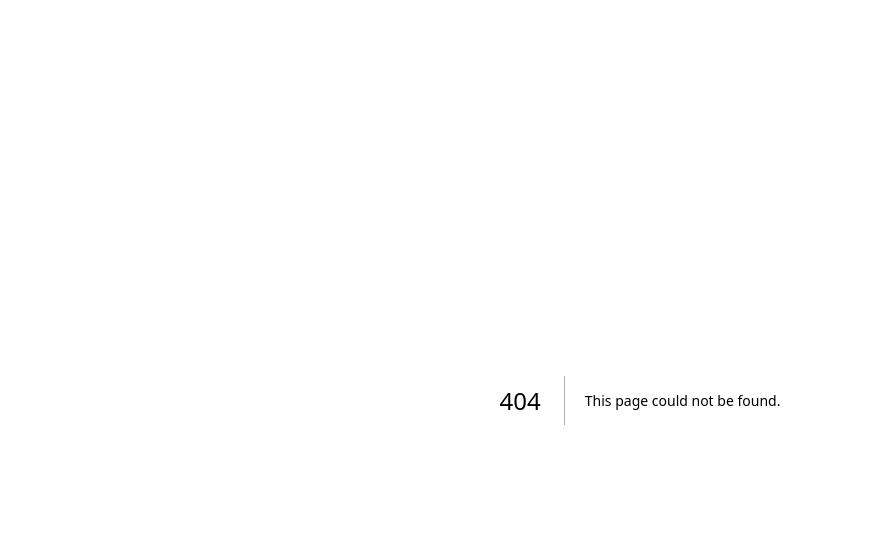
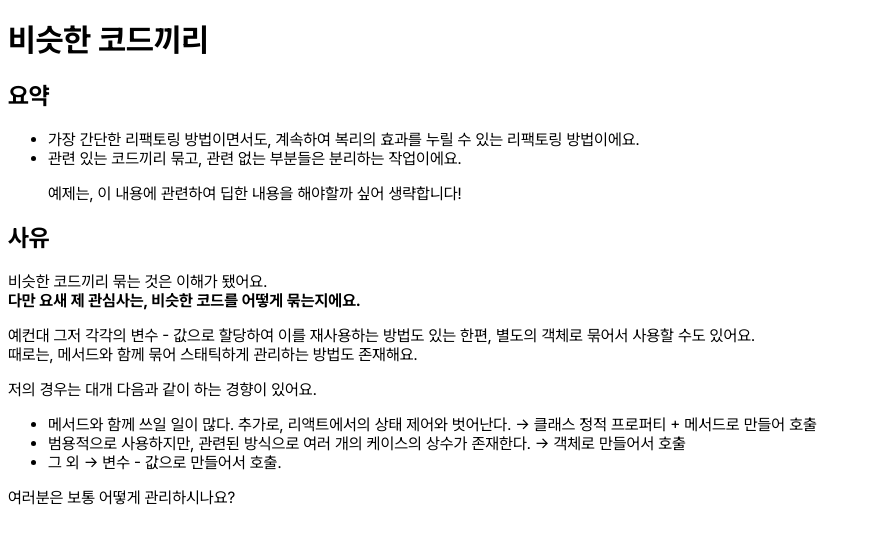
Before and after one commit to moon-and-rich/cant-back, a Next.js app: page /posts/tidy-first/part1/chapter11/jengyoung in a window 1280 px wide. Before the commit this address had no page. Shown: the top 544 px of the page, without its empty margins (0-872 px from the left). Built offline with nearby package versions, Linux system fonts and the light colour scheme.

Commit message:
docs: 챕터 11. 비슷한 코드끼리

```diff
--- /dev/null
+++ b/pages/posts/tidy-first/part1/chapter11/jengyoung.mdx
@@ -0,0 +1,24 @@
+# 비슷한 코드끼리
+
+## 요약
+
+- 가장 간단한 리팩토링 방법이면서도, 계속하여 복리의 효과를 누릴 수 있는 리팩토링 방법이에요.
+- 관련 있는 코드끼리 묶고, 관련 없는 부분들은 분리하는 작업이에요.
+
+> 예제는, 이 내용에 관련하여 딥한 내용을 해야할까 싶어 생략합니다!
+
+## 사유
+
+비슷한 코드끼리 묶는 것은 이해가 됐어요.
+**다만 요새 제 관심사는, 비슷한 코드를 어떻게 묶는지에요.**
+
+예컨대 그저 각각의 변수 - 값으로 할당하여 이를 재사용하는 방법도 있는 한편, 별도의 객체로 묶어서 사용할 수도 있어요.
+때로는, 메서드와 함께 묶어 스태틱하게 관리하는 방법도 존재해요.
+
+저의 경우는 대개 다음과 같이 하는 경향이 있어요.
+
+- 메서드와 함께 쓰일 일이 많다. 추가로, 리액트에서의 상태 제어와 벗어난다. -> 클래스 정적 프로퍼티 + 메서드로 만들어 호출
+- 범용적으로 사용하지만, 관련된 방식으로 여러 개의 케이스의 상수가 존재한다. -> 객체로 만들어서 호출
+- 그 외 -> 변수 - 값으로 만들어서 호출.
+
+여러분은 보통 어떻게 관리하시나요?
```
